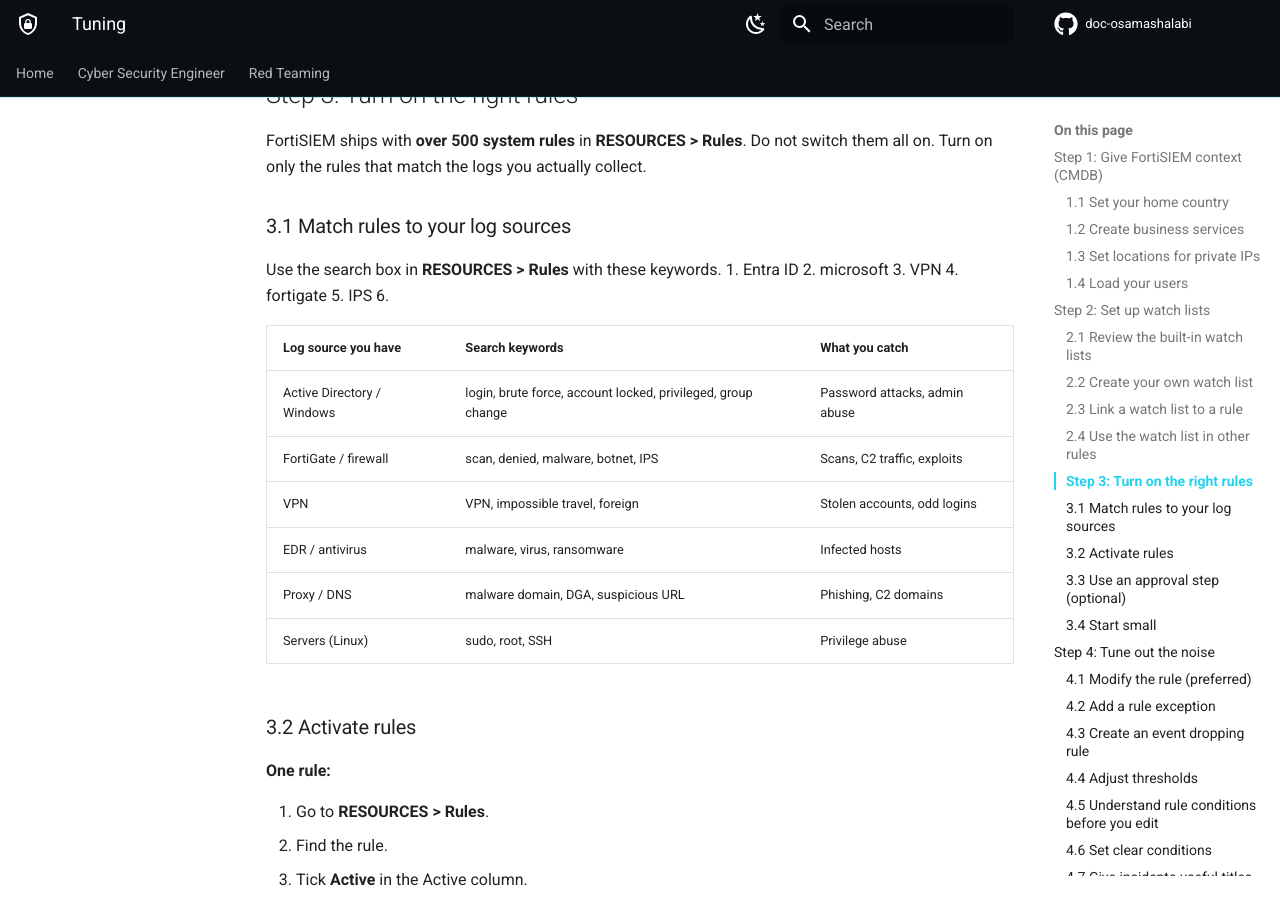
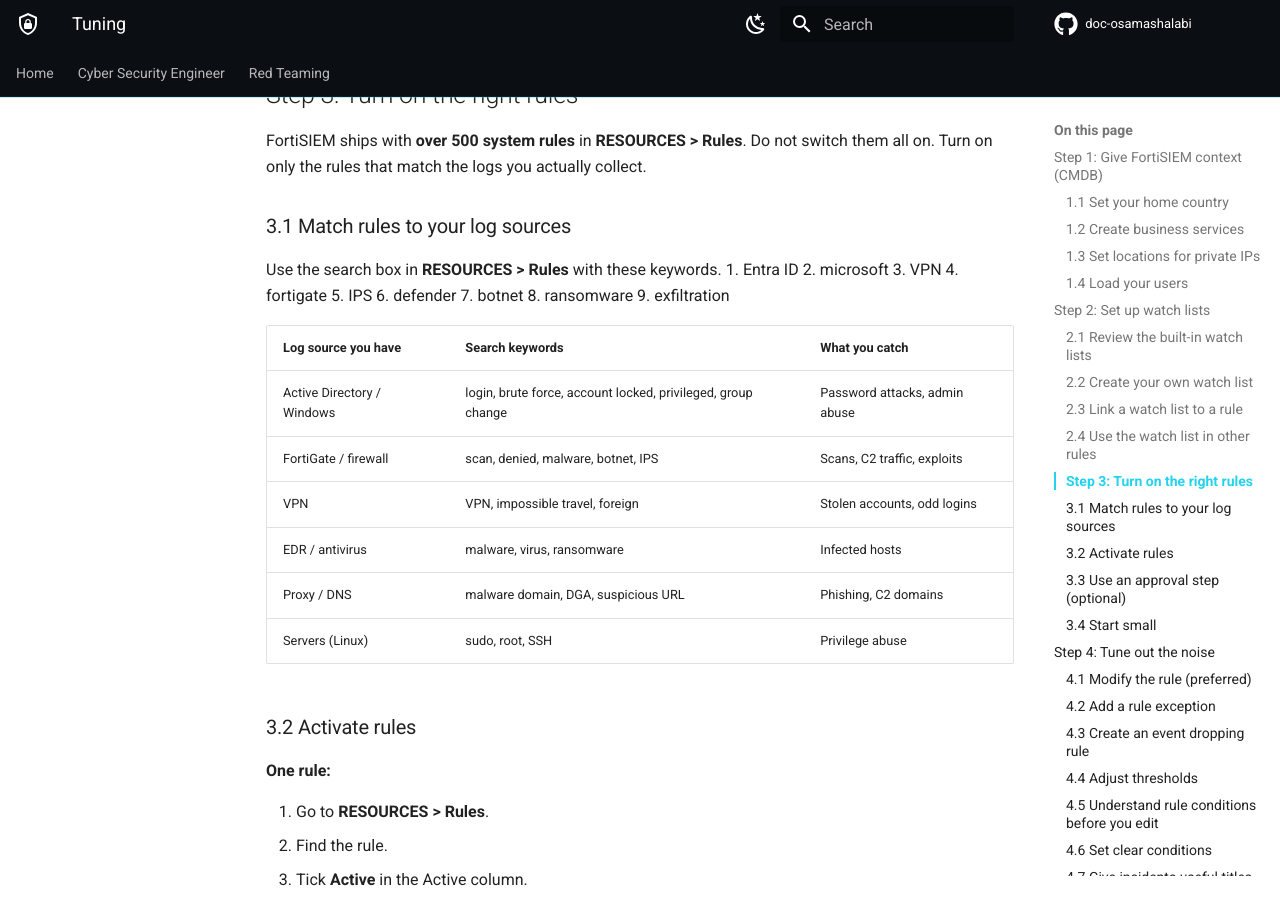
Before and after one commit to osamashalabi432-png/doc-osamashalabi, an MkDocs documentation site: the page built from docs/cyber-security-engineer/siem/fortisiem/Tuning/Tuning.md, in a window 1280 px wide and 900 px high, scrolled down 3152 px. Built offline with MkDocs 1.6.1 and Material for MkDocs 9.7.7, drawn with Linux system fonts in a browser that asks for light colours; comment, search, counter and statistics services are not loaded.

Commit message:
vault backup: 2026-10-12 09:54:37

```diff
--- a/docs/cyber-security-engineer/siem/fortisiem/Tuning/Tuning.md
+++ b/docs/cyber-security-engineer/siem/fortisiem/Tuning/Tuning.md
@@ -89,7 +89,10 @@ Use the search box in **RESOURCES > Rules** with these keywords.
 3. VPN
 4. fortigate
 5. IPS
-6.
+6. defender
+7. botnet
+8. ransomware
+9. exfiltration
 
 | Log source you have        | Search keywords                                              | What you catch                |
 | -------------------------- | ------------------------------------------------------------ | ----------------------------- |
```
